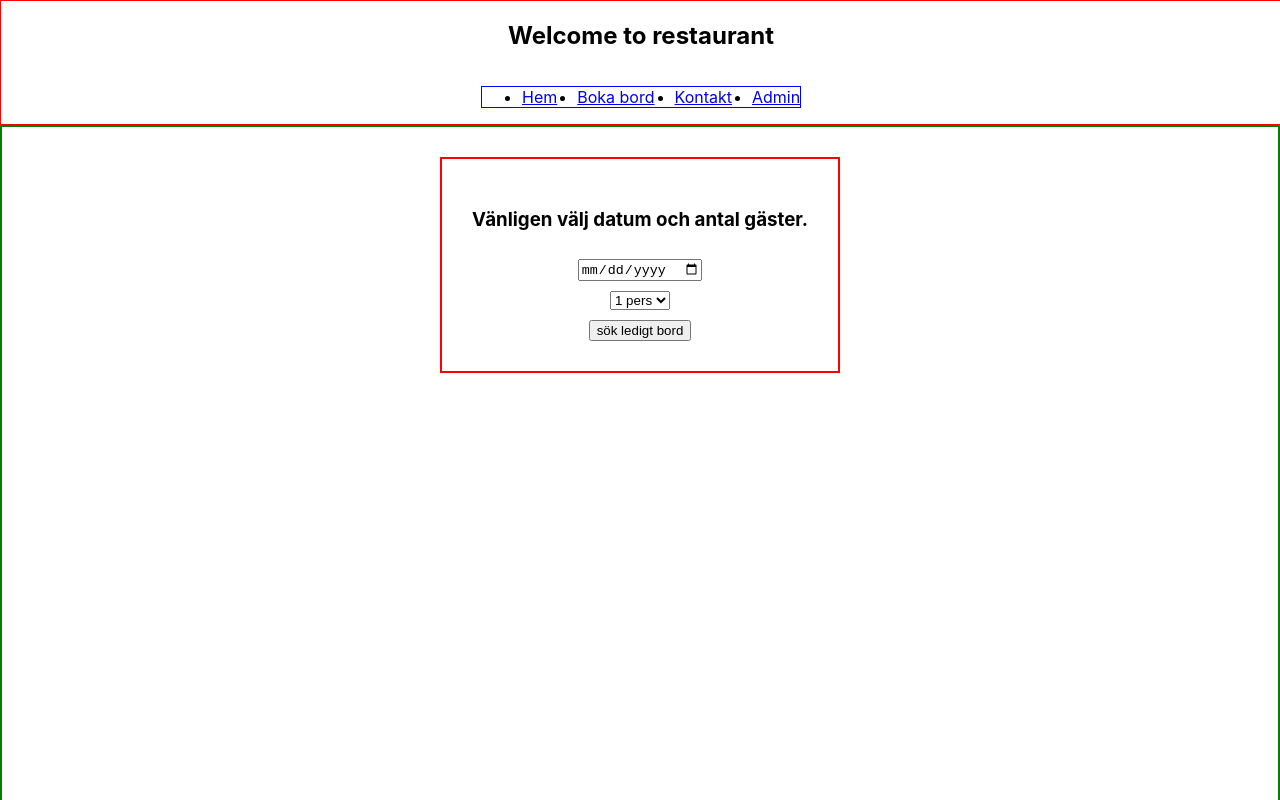
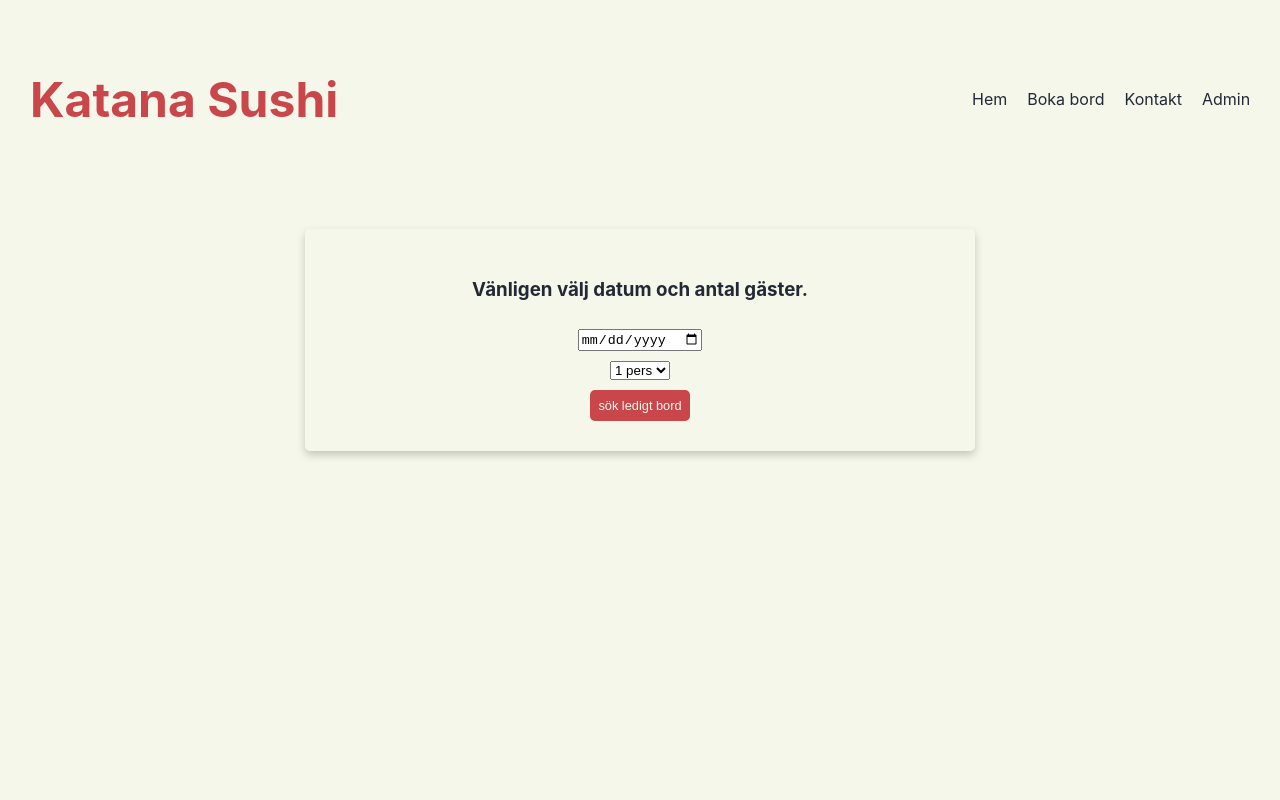
Before and after one commit to GamerShabandari/react-restaurang, a React (Create React App) app: page /booking in a window 1280 px wide. Shown: the top 800 px of the page. Built offline with nearby package versions, Linux system fonts and the light colour scheme; no server answers.

Commit message:
lite css och hittat en bugg som måste fixas

```diff
--- a/src/App.css
+++ b/src/App.css
@@ -1,19 +1,29 @@
 
  nav{
    display: flex;
-   flex-direction: column;
+   flex-direction: row;
    align-items: center;
-   justify-content: center;
-   width: 100%;
-   border: 1px solid red;
+   justify-content: space-between;
+   width: auto;
+   padding: 30px;
  }
 
  .navigation{
-   border: 1px solid blue;
    display: flex;
    flex-direction: row;
    justify-content: center;
    align-items: center;
    width: fit-content;
    gap: 20px;
+   list-style: none;
  }
+
+ .navigation a{
+  color: #222934;
+  text-decoration: none;
+ }
+
+ .logo{
+   color: #c9464a;
+   font-size: 3rem;
+ }
--- a/src/App.tsx
+++ b/src/App.tsx
@@ -13,7 +13,7 @@ function App() {
       <BrowserRouter>
         <header className='animate__animated animate__fadeInDown'>
           <nav>
-            <h1 className='logo'>Welcome to restaurant</h1>
+            <h1 className='logo'>Katana Sushi</h1>
             <div>
               <ul className='navigation animate__animated animate__backInDown'>
                 <li> <Link to="/">Hem</Link> </li>
--- a/src/components/booking.css
+++ b/src/components/booking.css
@@ -1,6 +1,7 @@
 .bookingContainer{
     width:auto;
-    border: 2px solid green;
+    background-color: #f5f7eb;
+    color: #c9464a;
     min-height: 100vh;
     display: flex;
     flex-direction: column;
@@ -10,23 +11,40 @@
     padding: 20px;
 }
 
+.bookingContainer h3{
+    color: #222934;
+}
+
 .inputContainer{
-    border: 2px solid red;
     display: flex;
     flex-direction: column;
     justify-content: center;
     align-items: center;
     padding: 30px;
     gap: 10px;
+    width: 50%;
+    border-radius: 5px;
+    box-shadow: 0 4px 8px 0 rgba(0,0,0,0.2);
+}
+
+.inputContainer button{
+    background-color: #c9464a;
+    color:#f5f7eb;
+    font-size: 0.8rem;
+    padding: 8px;
+    border-radius: 5px;
+    border: none;
 }
 
 .formContainer{
-    border: 2px solid purple;
+    width: 50%;
     display: flex;
     flex-direction: column;
     align-items: center;
     justify-content: center;
     padding: 30px;
+    border-radius: 5px;
+    box-shadow: 0 4px 8px 0 rgba(0,0,0,0.2);
 }
 
 .formContainer form{
@@ -40,6 +58,12 @@
 .formContainer form button{
     width: fit-content;
     align-self: center;
+    background-color: #c9464a;
+    color:#f5f7eb;
+    font-size: 0.8rem;
+    padding: 8px;
+    border-radius: 5px;
+    border: none;
 }
 
 @media screen and (min-width: 1000px) {
--- a/src/index.css
+++ b/src/index.css
@@ -5,6 +5,7 @@ body {
     sans-serif;
   -webkit-font-smoothing: antialiased;
   -moz-osx-font-smoothing: grayscale;
+  background-color: #f5f7eb;
 }
 
 code {
```
Also changed, not shown: src/components/booking.tsx (+1 -249 lines).
